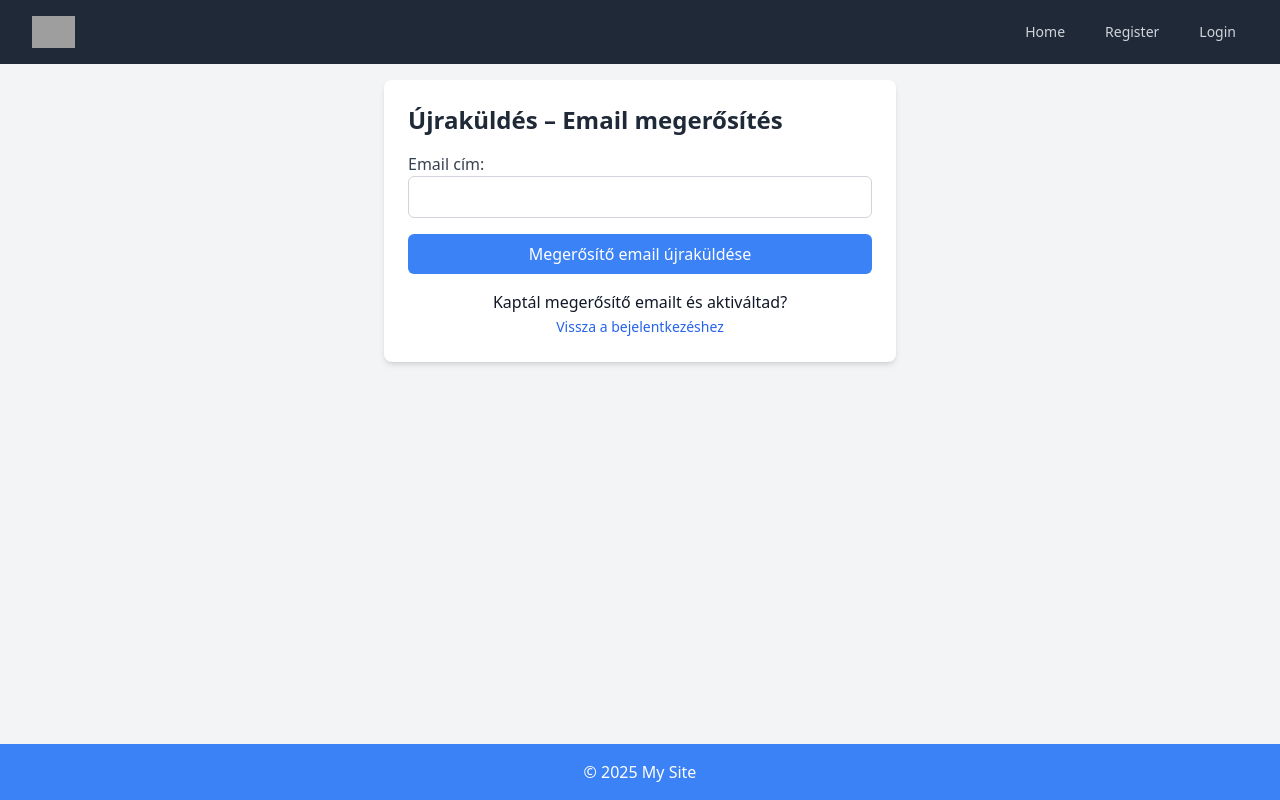
After one commit to Tibi81/Django-Auth-Tailwind, a Django app: page /resend-verification/ in a window 1280 px wide. The commit adds this page. Run offline with Django 5.2, Linux system fonts and the light colour scheme; some libraries are stand-ins or nearby versions; grey boxes are pictures that could not be loaded.

Commit message:
resend_verification

```diff
--- a/accounts/models.py
+++ b/accounts/models.py
@@ -8,6 +8,8 @@ class Profile(models.Model):
     birth_date = models.DateField(null=True, blank=True)
     profile_picture = models.ImageField(upload_to='profile_pics/', default='profile_pics/default.jpg', blank=True, null=True)
     phone_number = models.CharField(max_length=15, blank=True)
+    email_token = models.CharField(max_length=64, blank=True)
+    email_verified = models.BooleanField(default=False)
 
     def __str__(self):
         return self.user.username
--- /dev/null
+++ b/accounts/templates/registration/resend_verification.html
@@ -0,0 +1,23 @@
+{% extends 'base.html' %}
+
+{% block content %}
+<div class="max-w-lg mx-auto p-6 bg-white rounded-lg shadow-md">
+  <h2 class="text-2xl font-semibold text-gray-800 mb-4">Újraküldés – Email megerősítés</h2>
+
+  <form method="post">
+    {% csrf_token %}
+    <div class="mb-4">
+      <label for="email" class="block text-gray-700 font-medium">Email cím:</label>
+      <input type="email" name="email" class="w-full p-2 border border-gray-300 rounded-md focus:outline-none focus:ring-2 focus:ring-blue-500" required>
+    </div>
+    <button type="submit" class="w-full py-2 bg-blue-500 text-white rounded-md hover:bg-blue-600 focus:outline-none focus:ring-2 focus:ring-blue-500">Megerősítő email újraküldése</button>
+  </form>
+  <p class="mt-4 text-center">
+    Kaptál megerősítő emailt és aktiváltad? <br>
+    <a href="{% url 'login' %}" class="text-sm text-blue-600 hover:text-blue-700">
+    Vissza a bejelentkezéshez
+    </a>
+    </p>
+
+
+{% endblock %}
--- a/accounts/urls.py
+++ b/accounts/urls.py
@@ -18,4 +18,6 @@ urlpatterns = [
     path('password_reset/done/', views.CustomPasswordResetDoneView.as_view(), name='password_reset_done'),
     path('reset/<uidb64>/<token>/', views.CustomPasswordResetConfirmView.as_view(), name='password_reset_confirm'),
     path('reset/done/', views.CustomPasswordResetCompleteView.as_view(), name='password_reset_complete'),
+    path('verify-email/<str:token>/', views.verify_email, name='verify_email'),
+    path('resend-verification/', views.resend_verification_email, name='resend_verification'),
 ]
--- a/accounts/views.py
+++ b/accounts/views.py
@@ -15,25 +15,37 @@ def home(request):
     return render(request, 'home.html')
 from .forms import CustomUserCreationForm
 
+from django.utils.crypto import get_random_string
+from django.core.mail import send_mail
+from django.conf import settings
+from django.urls import reverse
+
 def register(request):
     if request.method == 'POST':
         form = CustomUserCreationForm(request.POST)
         if form.is_valid():
             user = form.save()
-            Profile.objects.create(user=user)
-            login(request, user)
+            # Token generálás
+            token = get_random_string(length=64)
+            profile = Profile.objects.create(user=user, email_token=token)
+
+            # Email megerősítő link
+            verification_link = settings.SITE_URL + reverse('verify_email', args=[token])
 
             # Email küldése
             send_mail(
-                subject='Sikeres regisztráció',
-                message=f'Kedves {user.username},\n\nSikeresen regisztráltál az oldalunkon!',
-                from_email='djangorendeles@gmail.com',
+                subject='Email cím megerősítése',
+                message=f'Kedves {user.username},\n\nKérlek kattints az alábbi linkre az email címed megerősítéséhez:\n\n{verification_link}',
+                from_email=settings.DEFAULT_FROM_EMAIL,
                 recipient_list=[user.email],
                 fail_silently=False,
             )
 
-            return redirect('profile')
-        messages.success(request, "Sikeresen regisztráltál!")
+            # Automatikus bejelentkezés (maradhat, vagy törölheted, ha csak megerősítés után akarsz beengedni)
+            # login(request, user)
+
+            messages.success(request, 'Sikeres regisztráció! Kérlek erősítsd meg az e-mail címedet a küldött levélben.')
+            return redirect('login')
     else:
         form = CustomUserCreationForm()
     return render(request, 'registration/register.html', {'form': form})
@@ -42,17 +54,28 @@ def register(request):
 
 
 
+
+from django.contrib import messages
+
 def user_login(request):
     if request.method == 'POST':
         username = request.POST['username']
         password = request.POST['password']
         user = authenticate(request, username=username, password=password)
+
         if user is not None:
+            # Email megerősítés ellenőrzése
+            if not user.profile.email_verified:
+                messages.error(request, 'Előbb erősítsd meg az email címedet, mielőtt belépsz.')
+                return redirect('resend_verification')
+
             login(request, user)
             return redirect('profile')
         else:
-            return render(request, 'registration/login.html', {'error': 'Invalid credentials'})
+            return render(request, 'registration/login.html', {'error': 'Helytelen felhasználónév vagy jelszó'})
+
     return render(request, 'registration/login.html')
+
 
 
 
@@ -139,3 +162,86 @@ class CustomPasswordResetConfirmView(auth_views.PasswordResetConfirmView):
 
 class CustomPasswordResetCompleteView(auth_views.PasswordResetCompleteView):
     template_name = 'password/password_reset_complete.html'  # Az általad létrehozott sablon4
+
+from django.utils.crypto import get_random_string
+from django.core.mail import send_mail
+from django.conf import settings
+from django.urls import reverse
+
+def send_verification_email(user):
+    token = get_random_string(length=64)
+    user.profile.email_token = token
+    user.profile.save()
+
+    verification_link = settings.SITE_URL + reverse('verify_email', args=[token])
+
+    subject = 'Email cím megerősítése'
+    message = f'Szia {user.username}!\n\nKérlek kattints az alábbi linkre az email címed megerősítéséhez:\n{verification_link}'
+
+    send_mail(subject, message, settings.DEFAULT_FROM_EMAIL, [user.email])
+
+from django.shortcuts import get_object_or_404, redirect
+from django.contrib import messages
+from .models import Profile
+from django.http import Http404
+
+def verify_email(request, token):
+    try:
+        # A profil lekérése a token alapján
+        profile = get_object_or_404(Profile, email_token=token)
+
+        # Token validálása
+        if profile.email_verified:
+            messages.info(request, 'Ez az email cím már megerősítve van.')
+            return redirect('login')  # Vagy a kívánt oldal
+
+        # Email cím megerősítése
+        profile.email_verified = True
+        profile.email_token = ''  # A token törlése
+        profile.save()
+
+        messages.success(request, 'Email cím sikeresen megerősítve!')
+        return redirect('login')  # A felhasználó bejelentkezési oldalra navigálása
+
+    except Profile.DoesNotExist:
+        raise Http404("Profil nem található vagy érvénytelen token.")
+
+
+from django.contrib.auth.models import User
+from django.shortcuts import render, redirect
+from django.utils.crypto import get_random_string
+from django.core.mail import send_mail
+from django.urls import reverse
+from django.contrib import messages
+from django.conf import settings
+
+def resend_verification_email(request):
+    if request.method == 'POST':
+        email = request.POST.get('email')
+        try:
+            user = User.objects.get(email=email)
+            if user.profile.email_verified:
+                messages.info(request, 'Ez az email cím már meg van erősítve.')
+                return redirect('login')
+
+            # Új token generálás (opcionális – ha mindig újat akarsz)
+            token = get_random_string(length=64)
+            user.profile.email_token = token
+            user.profile.save()
+
+            verification_link = settings.SITE_URL + reverse('verify_email', args=[token])
+            send_mail(
+                subject='Email cím megerősítése – újraküldés',
+                message=f'Szia {user.username},\n\nÚjra elküldjük a megerősítő linket:\n{verification_link}',
+                from_email=settings.DEFAULT_FROM_EMAIL,
+                recipient_list=[user.email],
+                fail_silently=False,
+            )
+
+            messages.success(request, 'A megerősítő link újra elküldve. Nézd meg az emailed.')
+            return redirect('login')
+
+        except User.DoesNotExist:
+            messages.error(request, 'Ehhez az email címhez nem tartozik regisztrált fiók.')
+
+    return render(request, 'registration/resend_verification.html')
--- a/config/settings.py
+++ b/config/settings.py
@@ -189,3 +189,6 @@ LANGUAGE_CODE = 'hu'  # A nyelv magyarra állítása
 LOCALE_PATHS = [
     os.path.join(BASE_DIR, 'locale'),
 ]
+
+SITE_URL = 'http://localhost:8000'  # vagy a saját domain-ed
+DEFAULT_FROM_EMAIL = 'djangoendeles@google.com'
--- a/theme/static/css/dist/styles.css
+++ b/theme/static/css/dist/styles.css
@@ -1046,6 +1046,10 @@ select {
   border-radius: 0.75rem;
 }
 
+.rounded {
+  border-radius: 0.25rem;
+}
+
 .border {
   border-width: 1px;
 }
@@ -1053,6 +1057,11 @@ select {
 .border-gray-300 {
   --tw-border-opacity: 1;
   border-color: rgb(209 213 219 / var(--tw-border-opacity, 1));
+}
+
+.border-green-300 {
+  --tw-border-opacity: 1;
+  border-color: rgb(134 239 172 / var(--tw-border-opacity, 1));
 }
 
 .bg-blue-100 {
@@ -1298,6 +1307,11 @@ select {
   color: rgb(255 255 255 / var(--tw-text-opacity, 1));
 }
 
+.text-green-700 {
+  --tw-text-opacity: 1;
+  color: rgb(21 128 61 / var(--tw-text-opacity, 1));
+}
+
 .shadow-lg {
   --tw-shadow: 0 10px 15px -3px rgb(0 0 0 / 0.1), 0 4px 6px -4px rgb(0 0 0 / 0.1);
   --tw-shadow-colored: 0 10px 15px -3px var(--tw-shadow-color), 0 4px 6px -4px var(--tw-shadow-color);
@@ -1433,6 +1447,11 @@ select {
   --tw-ring-color: rgb(255 255 255 / var(--tw-ring-opacity, 1));
 }
 
+.focus\:ring-blue-500:focus {
+  --tw-ring-opacity: 1;
+  --tw-ring-color: rgb(59 130 246 / var(--tw-ring-opacity, 1));
+}
+
 .focus\:ring-opacity-50:focus {
   --tw-ring-opacity: 0.5;
 }
--- a/theme/templates/base.html
+++ b/theme/templates/base.html
@@ -67,21 +67,37 @@
 
     <!-- Üzenetek -->
 {% if messages %}
-        <div class="mb-6 space-y-2">
+<div class="mb-6 space-y-4">
     {% for message in messages %}
-                <div class="p-3 rounded-md text-sm font-medium
+        <div class="p-4 rounded-lg shadow-lg border-l-4 text-sm font-medium flex items-start
                     {% if message.tags == 'success' %}
-                                bg-green-100 text-green-800
+                        bg-green-50 text-green-800 border-green-400
                     {% elif message.tags == 'error' or message.tags == 'danger' %}
-                                bg-red-100 text-red-800
+                        bg-red-50 text-red-800 border-red-400
                     {% else %}
-                                bg-blue-100 text-blue-800
+                        bg-blue-50 text-blue-800 border-blue-400
                     {% endif %}">
+            {% if message.tags == 'success' %}
+                <svg xmlns="http://www.w3.org/2000/svg" class="h-6 w-6 mt-1 mr-3" fill="none" viewBox="0 0 24 24" stroke="currentColor">
+                    <path stroke-linecap="round" stroke-linejoin="round" stroke-width="2" d="M5 13l4 4L19 7" />
+                </svg>
+            {% elif message.tags == 'error' or message.tags == 'danger' %}
+                <svg xmlns="http://www.w3.org/2000/svg" class="h-6 w-6 mt-1 mr-3" fill="none" viewBox="0 0 24 24" stroke="currentColor">
+                    <path stroke-linecap="round" stroke-linejoin="round" stroke-width="2" d="M6 18L18 6M6 6l12 12" />
+                </svg>
+            {% else %}
+                <svg xmlns="http://www.w3.org/2000/svg" class="h-6 w-6 mt-1 mr-3" fill="none" viewBox="0 0 24 24" stroke="currentColor">
+                    <path stroke-linecap="round" stroke-linejoin="round" stroke-width="2" d="M12 8v4l3 3m6-3a9 9 0 11-18 0 9 9 0 0118 0z" />
+                </svg>
+            {% endif %}
+            <div>
                 {{ message }}
+            </div>
         </div>
     {% endfor %}
 </div>
 {% endif %}
+
 
 
     <!-- Mobile Menu -->
@@ -112,21 +128,32 @@
     </footer>
 
     <script>
+        // Mobilmenü gomb és menü elemek
         const menuButton = document.getElementById('mobile-menu-button');
         const mobileMenu = document.getElementById('mobile-menu');
 
-        // Toggle mobile menu visibility
+        // Toggle mobil menü láthatóság
+        if (menuButton && mobileMenu) {
             menuButton.addEventListener('click', () => {
                 mobileMenu.classList.toggle('hidden');
             });
+        }
 
+        // DOM betöltése után futó esemény
+        document.addEventListener('DOMContentLoaded', () => {
             const profileButton = document.getElementById('profile-menu-button');
             const profileMenu = document.getElementById('profile-menu');
 
-        // Toggle profile dropdown visibility on desktop
+            // Ellenőrizni kell, hogy az elemek léteznek-e
+            if (profileButton && profileMenu) {
                 profileButton.addEventListener('click', () => {
                     profileMenu.classList.toggle('hidden');
                 });
+            } else {
+                console.error("profileButton vagy profileMenu nem található!");
+            }
+        });
     </script>
+
 </body>
 </html>
```
Also changed, not shown: accounts/templates/registration/login.html (+15 -2 lines), accounts/migrations/0004_profile_email_token_profile_email_verified.py (added), db.sqlite3, 1 other file. Lines whose indentation alone changed are shown as unchanged.
